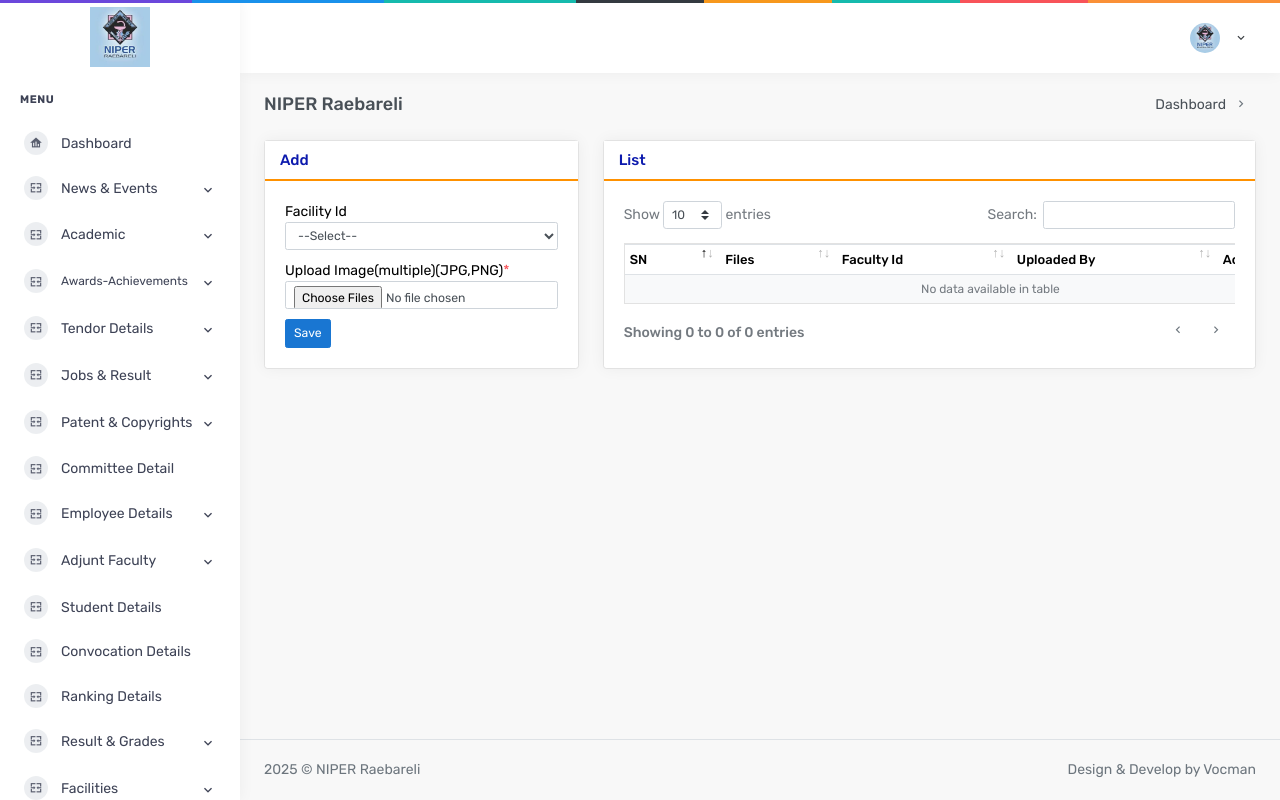
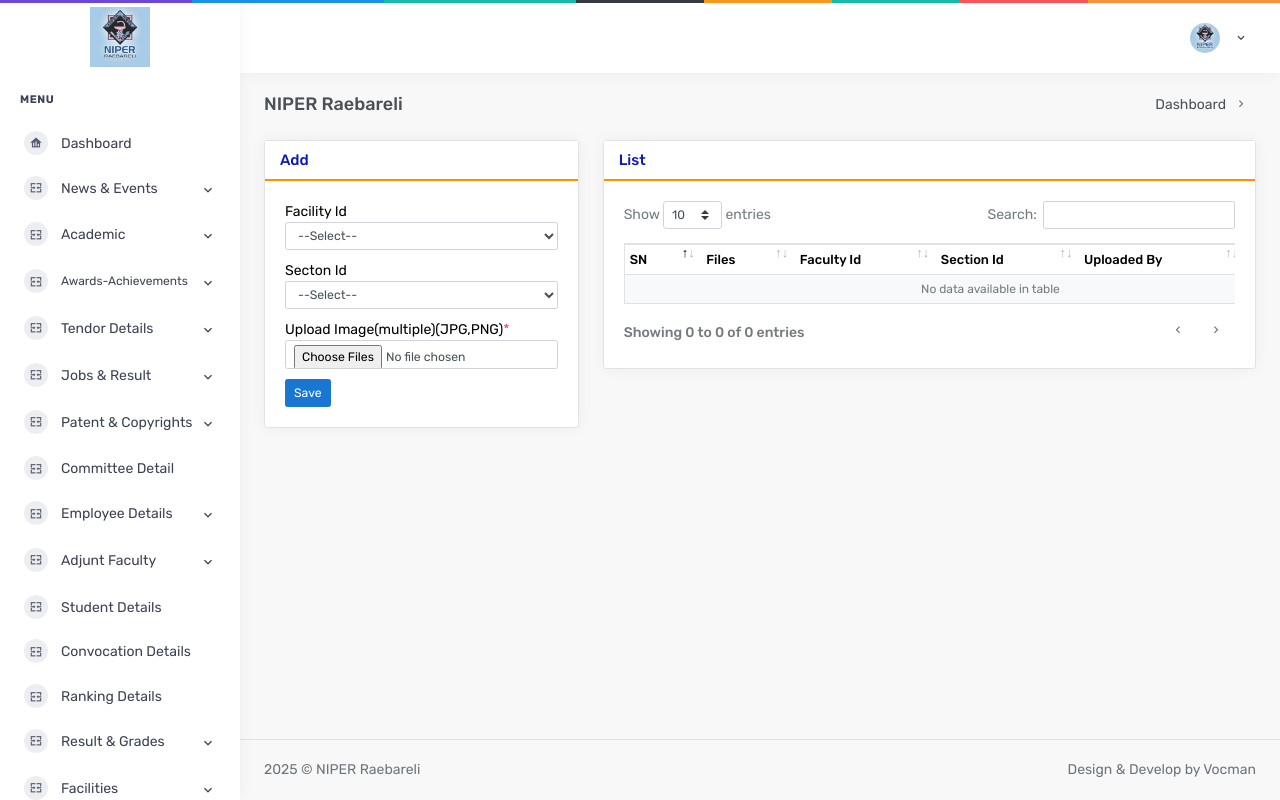
Before and after one commit to Mithun021/niper_stagging, a CodeIgniter 4 app: the page made by app/Views/admin/facility/facility-banner.php in a window 1280 px wide. Run offline with PHP 8.4 and a stand-in for CodeIgniter, Linux system fonts and the light colour scheme; the template is opened without the code that fills it, so the values that code supplies are empty; some libraries are stand-ins or nearby versions.

Commit message:
Your commit message

```diff
--- a/app/Views/admin/facility/facility-banner.php
+++ b/app/Views/admin/facility/facility-banner.php
@@ -3,8 +3,10 @@
 <?php
     use App\Models\Employee_model;
     use App\Models\Facility_page_model;
+    use App\Models\Facility_section_model;
     $employee_model = new Employee_model();
     $facility_page_model = new Facility_page_model();
+    $facility_section_model = new Facility_section_model();
 ?>
 <style>
 
@@ -33,6 +35,12 @@
                         </select>
                     </div>
                     <div class="form-group">
+                        <span>Secton Id</span>
+                        <select name="section_id" id="section_id" class="form-control form-control-sm" required>
+                            <option value="">--Select--</option>
+                        </select>
+                    </div>
+                    <div class="form-group">
                         <span for="">Upload Image(multiple)(JPG,PNG)<span class="text-danger">*</span></span>
                         <input type="file" class="form-control form-control-sm" name="gallery_file[]" accept=".jpg, .png, .jpeg" multiple required>
                     </div>
@@ -56,6 +64,7 @@
                             <td>SN</td>
                             <td>Files</td>
                             <td>Faculty Id</td>
+                            <td>Section Id</td>
                             <td>Uploaded By</td>
                             <td>Action</td>
                         </tr>
@@ -72,6 +81,7 @@
                                 <?php endif; ?>
                             </td>
                             <td><?= $facility_page_model->get($value['facility_id'])['name'] ?? '' ?></td>
+                            <td><?= $facility_section_model->get($value['section_id'])['title'] ?? '' ?></td>
                             <td><?php $emp = $employee_model->get($value['upload_by']); if($emp){ echo $emp['first_name'] . " " . $emp['middle_name'] . " " . $emp['last_name']; }  ?></td>
                             <td>
                                 <a href="<?= base_url() ?>admin/edit-facility-banner/<?= $value['id'] ?>" class="btn btn-sm btn-primary"><i class="fas fa-pen"></i></a>
@@ -87,4 +97,29 @@
     </div>
 </div>
 
+<script src="<?= base_url() ?>public/admin/assets/js/jquery.min.js"></script>
+<script>
+    $(document).ready(function() {
+        $('#facility_id').change(function() {
+            var facility_id = $(this).val();
+            $.ajax({
+                url: '<?= base_url() ?>getFacilitySection',
+                type: 'post',
+                data: {facility_id: facility_id},
+                beforeSend: function() {
+                    $('#section_id').empty();
+                    $('#section_id').append('<option value="">Please wait...</option>');
+                },
+                success: function(response) {
+                    $('#section_id').empty();
+                    $('#section_id').append('<option value="">--Select--</option>');
+                    $.each(response, function(index, value) {
+                        $('#section_id').append('<option value="'+value.id+'">'+value.title+'</option>');
+                    });
+                }
+            });
+        });
+    });
+</script>
+
 <?= $this->endSection() ?>
```
